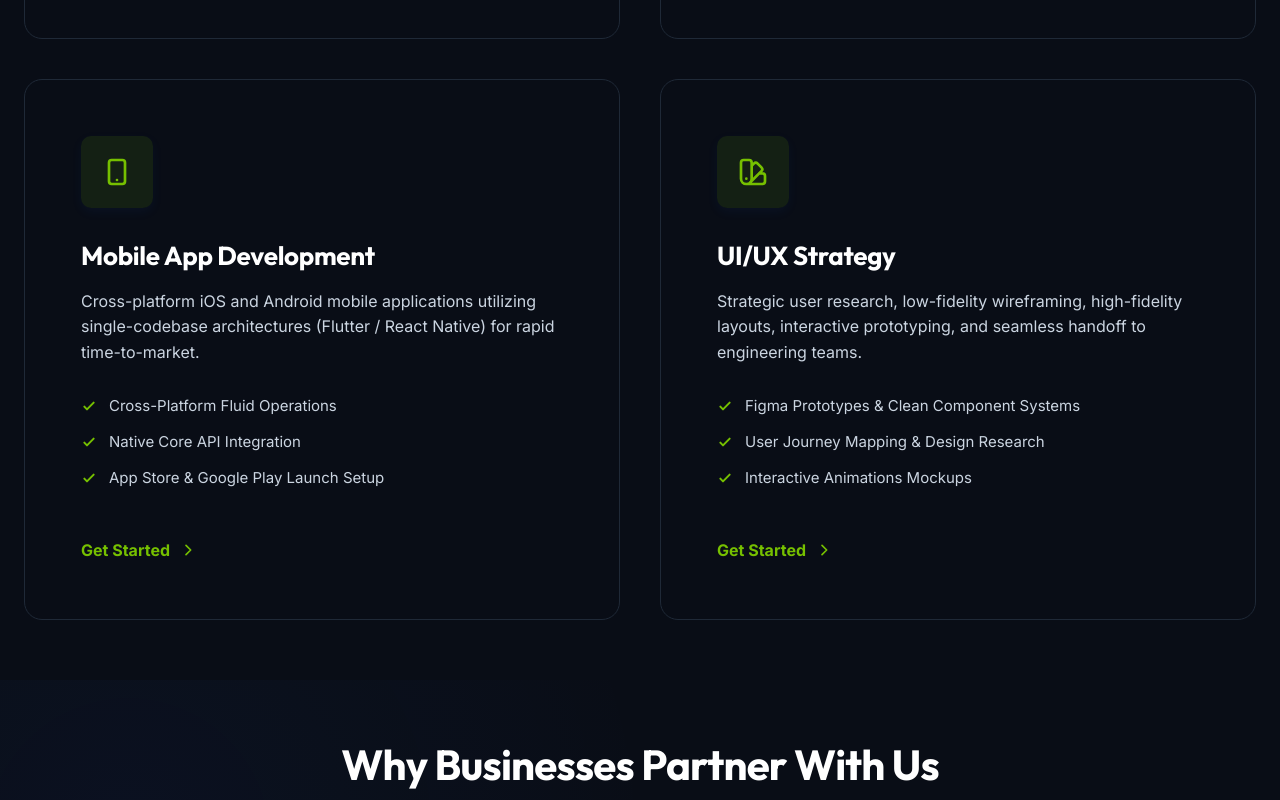
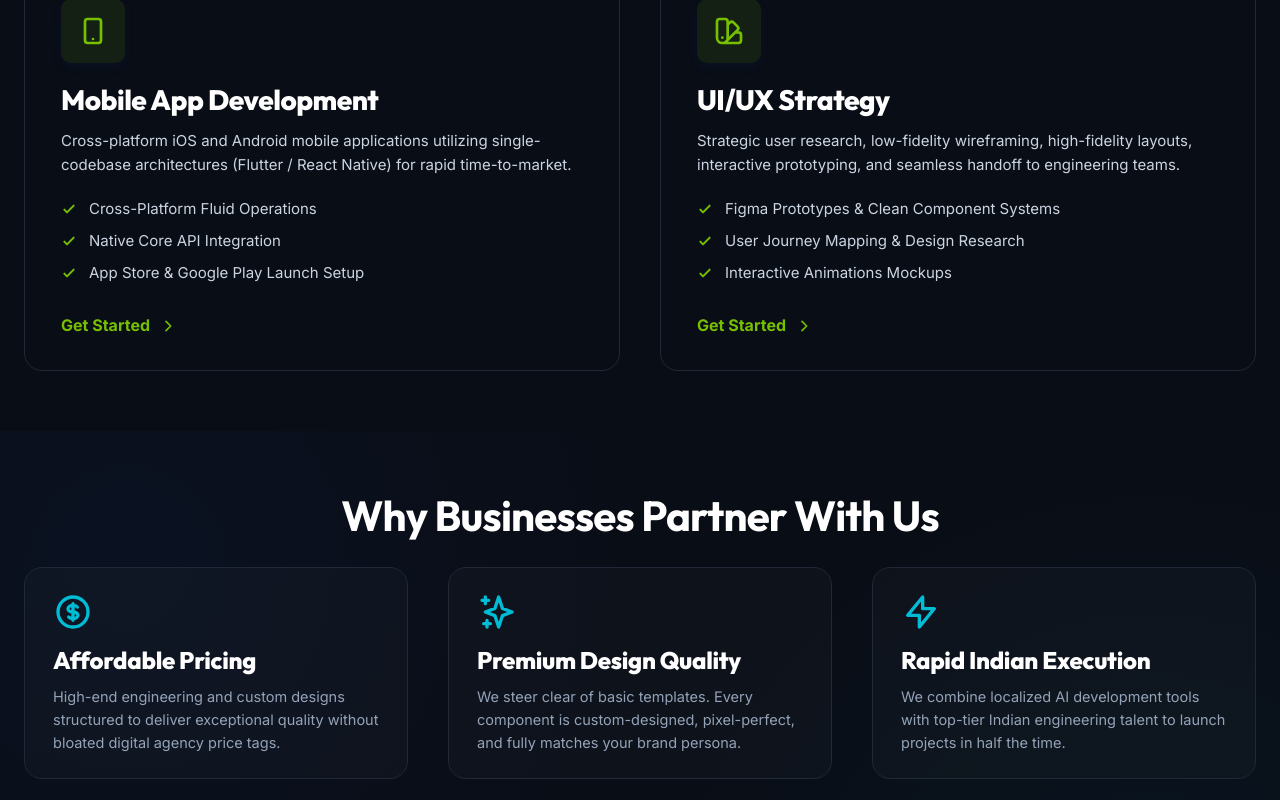
Before and after one commit to maniiv314/grow-with-us, a React (Vite) app: page / in a window 1280 px wide. Shown: the part 1700-2500 px from the top of the page. Built offline with nearby package versions, Linux system fonts and the light colour scheme.

Commit message:
design: optimize Services and Why Choose Us cards to be compact and big

```diff
--- a/src/style.css
+++ b/src/style.css
@@ -733,7 +733,7 @@ button, input, textarea, select {
 .service-card {
   background-color: var(--bg-primary);
   border: 1px solid var(--border-light);
-  padding: 56px;
+  padding: 32px 36px;
   border-radius: var(--border-radius-md);
   transition: var(--transition-normal);
   display: flex;
@@ -769,13 +769,13 @@ button, input, textarea, select {
 .service-icon {
   background-color: var(--primary-light);
   color: var(--primary);
-  width: 72px;
-  height: 72px;
+  width: 64px;
+  height: 64px;
   border-radius: var(--border-radius-sm);
   display: flex;
   align-items: center;
   justify-content: center;
-  margin-bottom: 32px;
+  margin-bottom: 20px;
   transition: var(--transition-normal);
   box-shadow: 0 4px 12px rgba(37, 99, 235, 0.06);
 }
@@ -788,20 +788,21 @@ button, input, textarea, select {
 }
 
 .service-title {
-  font-size: 26px;
-  margin-bottom: 18px;
-  letter-spacing: -0.3px;
+  font-size: 28px;
+  font-weight: 800;
+  margin-bottom: 12px;
+  letter-spacing: -0.5px;
 }
 
 .service-desc {
   color: var(--text-muted);
-  margin-bottom: 28px;
-  font-size: 16px;
+  margin-bottom: 20px;
+  font-size: 15px;
 }
 
 .service-features {
   list-style: none;
-  margin-bottom: 36px;
+  margin-bottom: 20px;
   margin-top: auto;
   width: 100%;
 }
@@ -812,7 +813,7 @@ button, input, textarea, select {
   gap: 12px;
   font-size: 15px;
   color: var(--text-muted);
-  margin-bottom: 12px;
+  margin-bottom: 8px;
 }
 
 .service-feature-li svg {
@@ -847,7 +848,7 @@ button, input, textarea, select {
 }
 
 .why-card {
-  padding: 40px;
+  padding: 24px 28px;
   background-color: rgba(255, 255, 255, 0.02);
   border: 1px solid var(--border-dark);
   border-radius: var(--border-radius-md);
@@ -863,17 +864,18 @@ button, input, textarea, select {
 
 .why-icon {
   color: var(--accent);
-  margin-bottom: 24px;
+  margin-bottom: 14px;
 }
 
 .why-title {
-  font-size: 22px;
-  margin-bottom: 14px;
-  letter-spacing: -0.2px;
+  font-size: 24px;
+  font-weight: 800;
+  margin-bottom: 10px;
+  letter-spacing: -0.3px;
 }
 
 .why-desc {
-  font-size: 15px;
+  font-size: 14.5px;
   color: var(--text-light);
   line-height: 1.6;
 }
```
